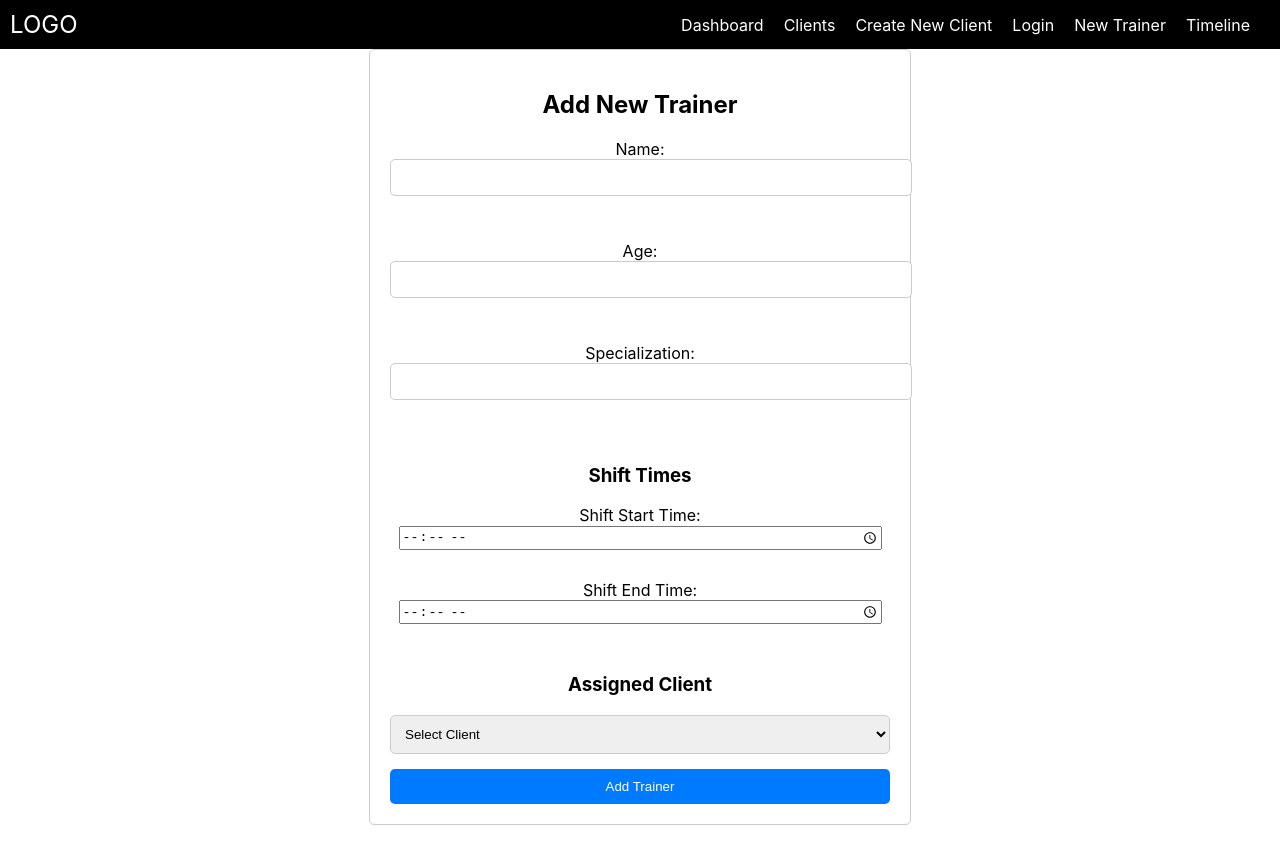
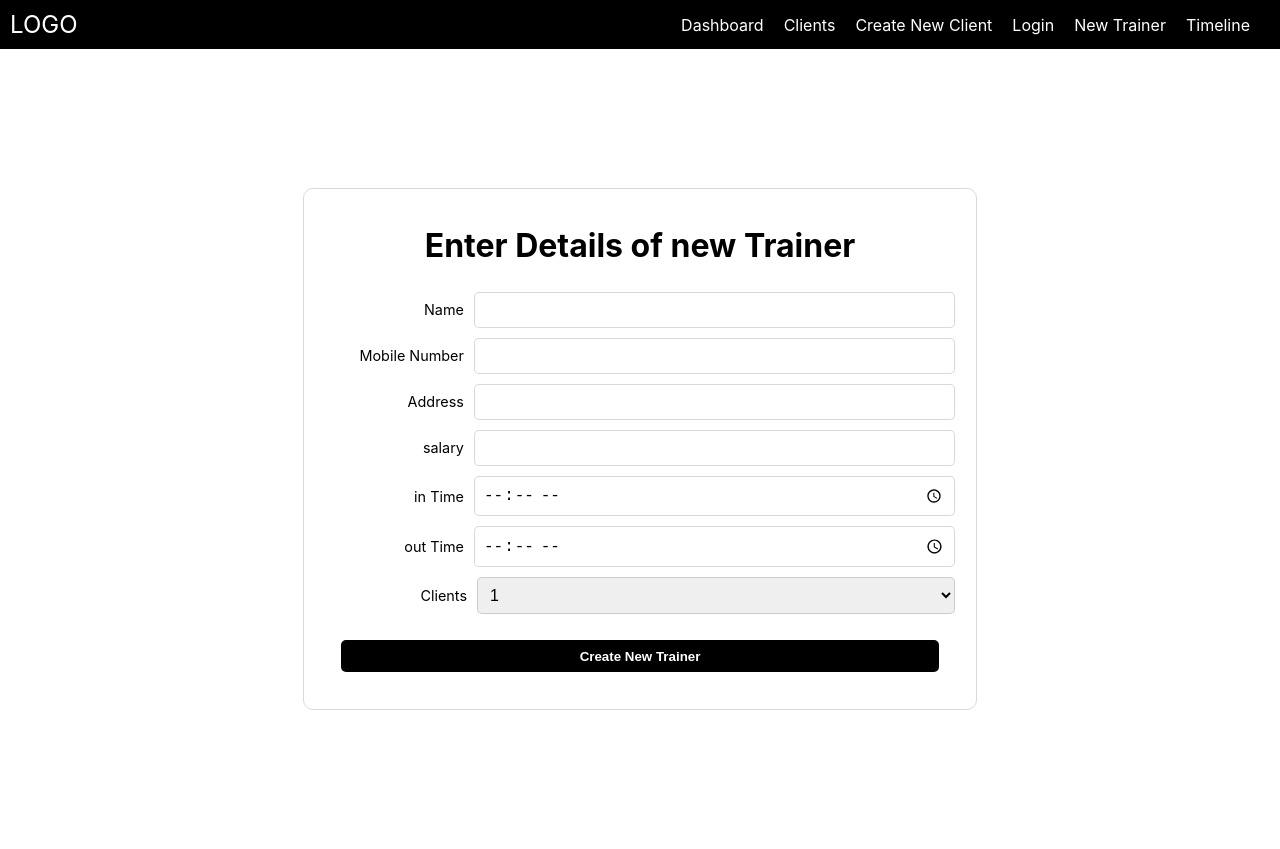
Before and after one commit to AkshayGulhane46/gym, a React (Create React App) app: page /newtrainer in a window 1280 px wide. Before the commit the page ends 825 px from the top, so only its background shows below. Built offline with nearby package versions, Linux system fonts and the light colour scheme.

Commit message:
Commit0205241

```diff
--- a/src/components/Admin/NewTrainerForm.js
+++ b/src/components/Admin/NewTrainerForm.js
@@ -1,81 +1,204 @@
 import React, { useState } from 'react';
-import '../../Styles/NewTrainerForm.scss'
+import Button from '@mui/material/Button';
+import { TextField } from '@mui/material';
+import '../../Styles/NewClientForm.scss';
+import data from '../Admin/data.json';
+
 
 function NewTrainerForm() {
-  // State variables for basic details
-  const [name, setName] = useState('');
-  const [age, setAge] = useState('');
-  const [specialization, setSpecialization] = useState('');
+  const [formData, setFormData] = useState({
+    name: '',
+    mobileNumber: '',
+    address: '',
+    salary: '',
+    clients: [],
+    inTime: '',
+    outTime: ''
+  });
 
-  // State variables for shift times
-  const [shiftStartTime, setShiftStartTime] = useState('');
-  const [shiftEndTime, setShiftEndTime] = useState('');
+  const [errors, setErrors] = useState({
+    name: false,
+    mobileNumber: false,
+    address: false,
+    salary: false,
+    clients: false,
+    inTime: false,
+    outTime: false,
+  });
 
-  // State variable for assigned client
-  const [assignedClient, setAssignedClient] = useState('');
-
-  // Function to handle form submission
-  const handleSubmit = (event) => {
-    event.preventDefault();
-    // You can handle form submission logic here
-    console.log('Form submitted!');
-    console.log('Name:', name);
-    console.log('Age:', age);
-    console.log('Specialization:', specialization);
-    console.log('Shift Start Time:', shiftStartTime);
-    console.log('Shift End Time:', shiftEndTime);
-    console.log('Assigned Client:', assignedClient);
+  const handleChange = (e) => {
+    const { name, value, type, checked } = e.target;
+    setFormData((prevData) => ({
+      ...prevData,
+      [name]: type === 'checkbox' ? checked : value,
+    }));
+    if (errors[name]) {
+      setErrors((prevErrors) => ({
+        ...prevErrors,
+        [name]: false,
+      }));
+    }
   };
 
+  const handleSubmit = (e) => {
+    e.preventDefault();
+    // Validate form fields
+    const newErrors = {};
+    Object.keys(formData).forEach((key) => {
+      if (formData[key] === '') {
+        newErrors[key] = true;
+      }
+    });
+    setErrors(newErrors);
+    // If there are no errors, proceed with form submission
+    if (Object.keys(newErrors).length === 0) {
+      // Add the new client data to the JSON file
+      const newData = {
+        id: data.clients.length + 1, // Generate a unique ID for the new client
+        ...formData,
+      };
+      data.clients.push(newData);
+      // Write the updated data back to the JSON file
+      // This step may require server-side logic in a real application
+      console.log('New client added:', newData);
+      setFormData({
+        name: '',
+        mobileNumber: '',
+        address: '',
+        salary: '',
+        clients: [],
+        inTime: '',
+        outTime: ''
+      });
+      setErrors({
+        name: false,
+        mobileNumber: false,
+        address: false,
+        salary: false,
+        clients: false,
+        inTime: false,
+        outTime: false,
+      });
+    }
+  };
+
+
   return (
-    <div className="NewTrainerForm">
-      <h2>Add New Trainer</h2>
+    <>
+    <div className='form_page'>
+      <div className="form_container">
         <form onSubmit={handleSubmit}>
-        {/* Basic Details */}
-        <label>
-          Name:
-          <input type="text" value={name} onChange={(e) => setName(e.target.value)} />
+          <h1>Enter Details of new Trainer</h1>
+          <div className="form_input_container">
+            <label htmlFor="name" className="form_label">
+              Name
             </label>
-        <br />
-        <label>
-          Age:
-          <input type="number" value={age} onChange={(e) => setAge(e.target.value)} />
+            <input
+              id="name"
+              name="name"
+              className={`form_input ${errors.name ? 'error' : ''}`}
+              type="text"
+              value={formData.name}
+              onChange={handleChange}
+            />
+          </div>
+          <div className="form_input_container">
+            <label htmlFor="mobileNumber" className="form_label">
+              Mobile Number
             </label>
-        <br />
-        <label>
-          Specialization:
-          <input type="text" value={specialization} onChange={(e) => setSpecialization(e.target.value)} />
+            <input
+              id="mobileNumber"
+              name="mobileNumber"
+              className={`form_input ${errors.mobileNumber ? 'error' : ''}`}
+              type="number"
+              value={formData.mobileNumber}
+              onChange={handleChange}
+            />
+          </div>
+          <div className="form_input_container">
+            <label htmlFor="address" className="form_label">
+              Address
             </label>
-        <br />
-
-        {/* Shift Times */}
-        <h3>Shift Times</h3>
-        <label>
-          Shift Start Time:
-          <input type="time" value={shiftStartTime} onChange={(e) => setShiftStartTime(e.target.value)} />
+            <input
+              id="address"
+              name="address"
+              className={`form_input ${errors.address ? 'error' : ''}`}
+              type="text"
+              value={formData.address}
+              onChange={handleChange}
+            />
+          </div>
+          <div className="form_input_container">
+            <label htmlFor="salary" className="form_label">
+            salary
             </label>
-        <br />
-        <label>
-          Shift End Time:
-          <input type="time" value={shiftEndTime} onChange={(e) => setShiftEndTime(e.target.value)} />
+            <input
+              id="salary"
+              name="salary"
+              className={`form_input ${errors.salary ? 'error' : ''}`}
+              type="text"
+              value={formData.salary}
+              onChange={handleChange}
+            />
+          </div>
+          <div className="form_input_container">
+            <label htmlFor="inTime" className="form_label">
+            in Time
             </label>
-        <br />
-
-        {/* Assigned Client */}
-        <h3>Assigned Client</h3>
-        <select value={assignedClient} onChange={(e) => setAssignedClient(e.target.value)}>
-          <option value="">Select Client</option>
-          {/* Populate options dynamically with client data */}
-          <option value="client1">Client 1</option>
-          <option value="client2">Client 2</option>
-          <option value="client3">Client 3</option>
+            <input
+              id="inTime"
+              name="inTime"
+              className={`form_input ${errors.inTime ? 'error' : ''}`}
+              type="time"
+              value={formData.inTime}
+              onChange={handleChange}
+            />
+          </div>
+          <div className="form_input_container">
+            <label htmlFor="outTime" className="form_label">
+            out Time
+            </label>
+            <input
+              id="outTime"
+              name="outTime"
+              className={`form_input ${errors.outTime ? 'error' : ''}`}
+              type="time"
+              value={formData.outTime}
+              onChange={handleChange}
+            />
+          </div>
+          <div className="form_input_container">
+            <label htmlFor="clients" className="form_label">
+              Clients
+            </label>
+            <select
+              id="clients"
+              name="clienst"
+              className={`form_input ${errors.clients ? 'error' : ''}`}
+              value={formData.clients}
+              onChange={handleChange}
+            >
+              <option value="1">1</option>
+              <option value="2">2</option>
+              <option value="3">3</option>
+              <option value="4">4</option>
+              <option value="5">5</option>
             </select>
-        <br />
-
-        {/* Submit Button */}
-        <button type="submit">Add Trainer</button>
+          </div>
+          <div className="form_input_container">
+            <button
+              type="submit"
+              className="form_button"
+              variant="contained"
+              color="primary"
+            >
+              Create New Trainer
+            </button>
+          </div>
         </form>
       </div>
+      </div>
+    </>
   );
 }
 
```
Lines whose indentation alone changed are shown as unchanged.
